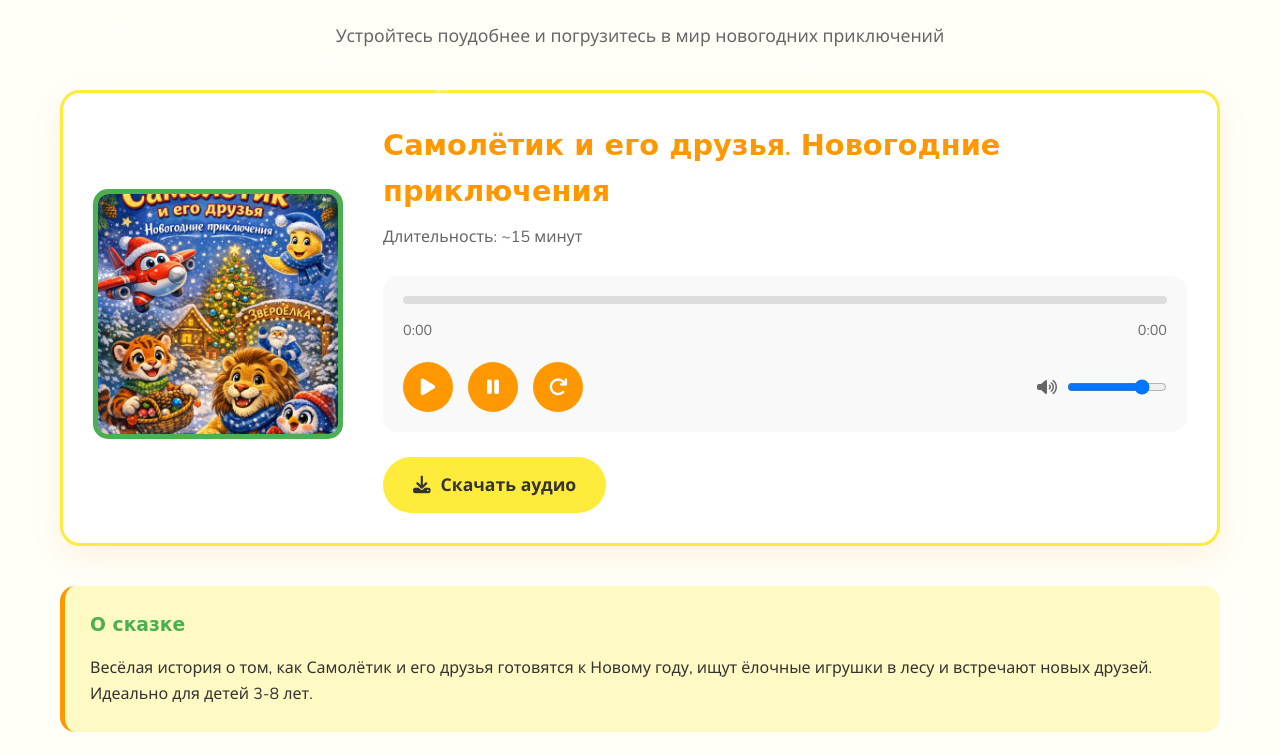
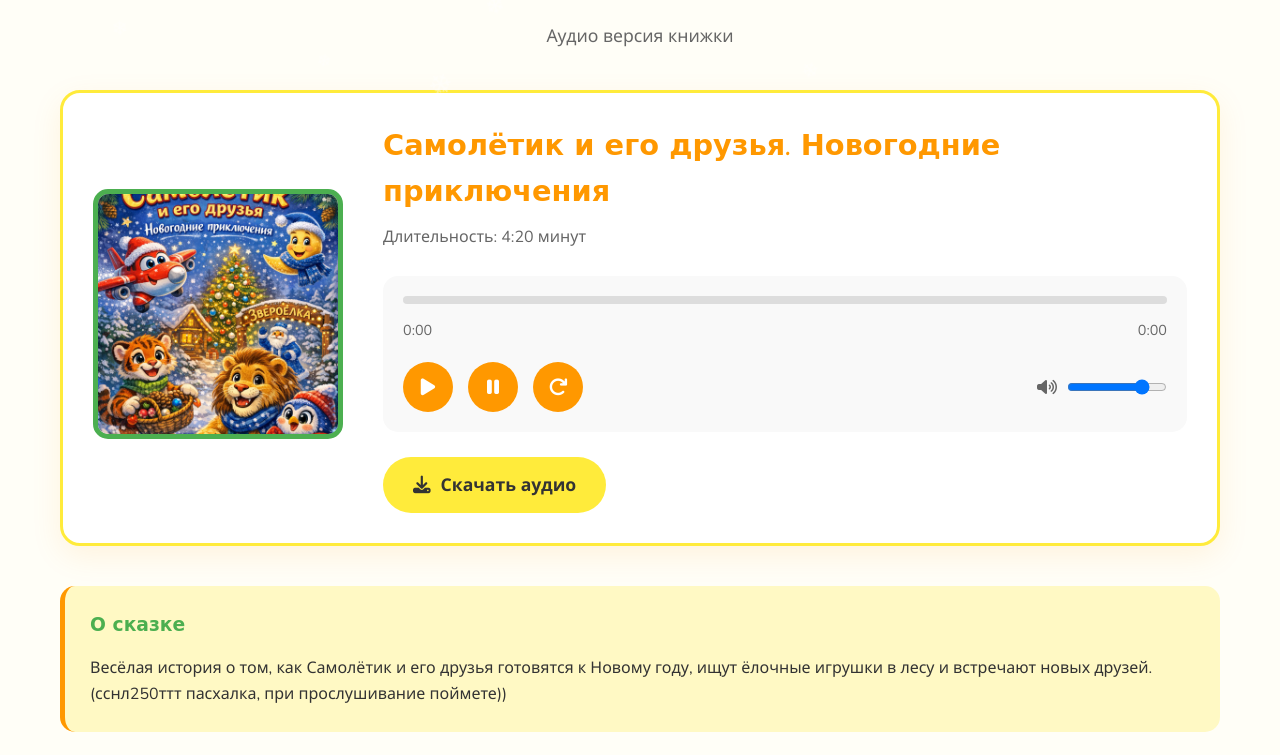
Before and after one commit to MarkolDev/sahf, a plain HTML site: page audio.html in a window 1280 px wide. Shown: the part 197-952 px from the top of the page. Drawn offline with nearby package versions, Linux system fonts and the light colour scheme.

Commit message:
Update audio.html

```diff
--- a/audio.html
+++ b/audio.html
@@ -33,7 +33,7 @@
     <main class="audio-page">
         <div class="container">
             <h2 class="section-title">Слушайте сказку</h2>
-            <p class="section-subtitle">Устройтесь поудобнее и погрузитесь в мир новогодних приключений</p>
+            <p class="section-subtitle">Аудио версия книжки</p>
 
             <div class="audio-player">
                 <div class="audio-cover">
@@ -41,7 +41,7 @@
                 </div>
                 <div class="audio-controls">
                     <h3>Самолётик и его друзья. Новогодние приключения</h3>
-                    <p class="audio-duration">Длительность: ~15 минут</p>
+                    <p class="audio-duration">Длительность: 4:20 минут</p>
 
                     <div class="player">
                         <audio id="audioElement" src="samolĕtik_i_ego_druzi͡a.mp3"></audio>
@@ -77,7 +77,7 @@
 
             <div class="audio-description">
                 <h3>О сказке</h3>
-                <p>Весёлая история о том, как Самолётик и его друзья готовятся к Новому году, ищут ёлочные игрушки в лесу и встречают новых друзей. Идеально для детей 3-8 лет.</p>
+                <p>Весёлая история о том, как Самолётик и его друзья готовятся к Новому году, ищут ёлочные игрушки в лесу и встречают новых друзей. (сснл250ттт    пасхалка, при прослушивание поймете))</p>
             </div>
         </div>
     </main>
```
